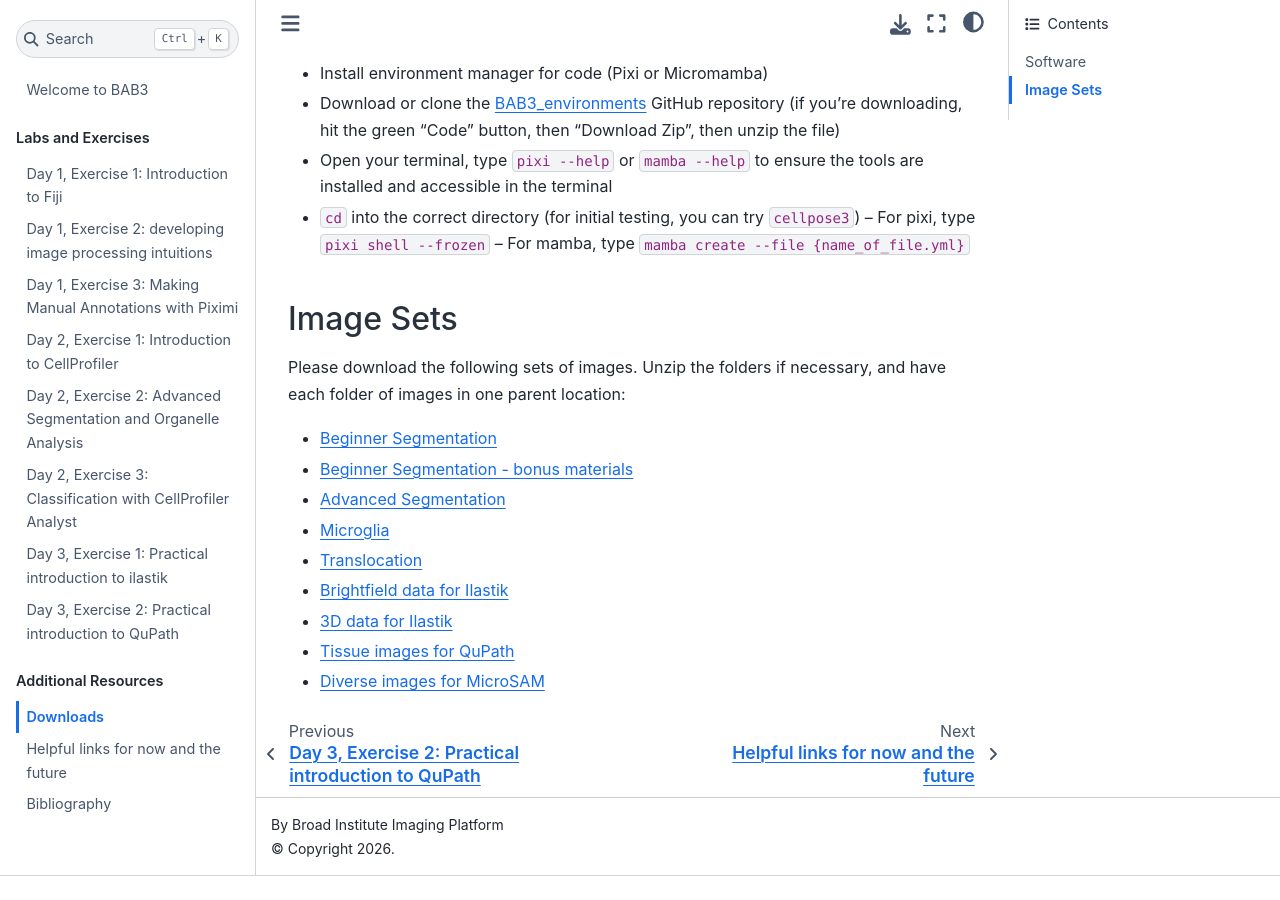
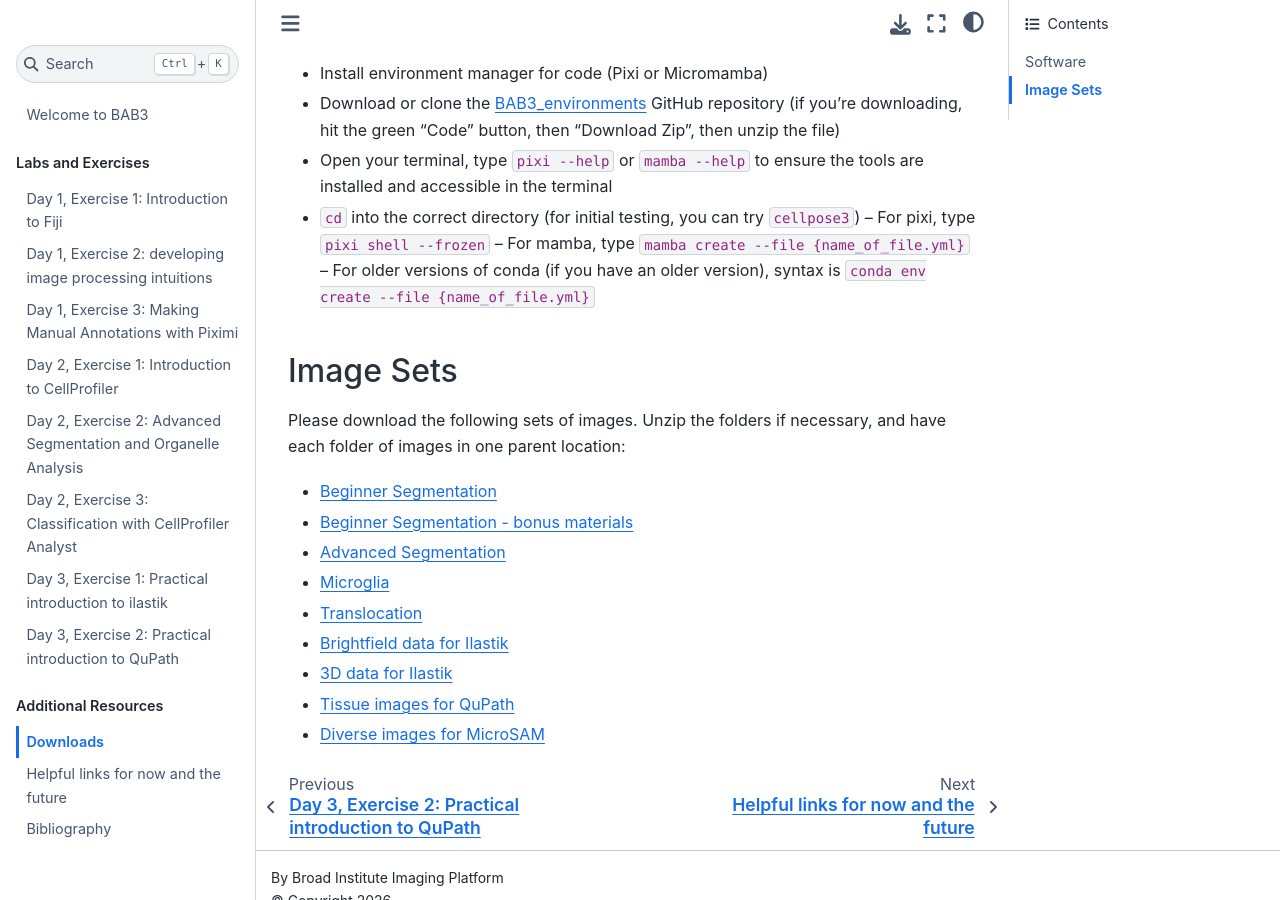
Before and after one commit to broadinstitute/BAB3, a Jupyter Book: the page built from docs/downloads.md, in a window 1280 px wide and 900 px high, scrolled down 1637 px. Built offline with Jupyter Book 1.0.4 settings and Sphinx 7.4.7 and the Sphinx Book theme 1.1.4, drawn with Linux system fonts in a browser that asks for light colours; before the commit the page ends 2513 px from its top, so only the background shows below that.

Commit message:
Update downloads.md

```diff
--- a/docs/downloads.md
+++ b/docs/downloads.md
@@ -53,8 +53,7 @@ Search in Docker Desktop for your desired container
 - `cd` into the correct directory (for initial testing, you can try `cellpose3`)
 -- For pixi, type `pixi shell --frozen`
 -- For mamba, type `mamba create --file {name_of_file.yml}`
-
-
+-- For older versions of conda (if you have an older version), syntax is `conda env create --file {name_of_file.yml}`
 
 ## Image Sets
 
```
